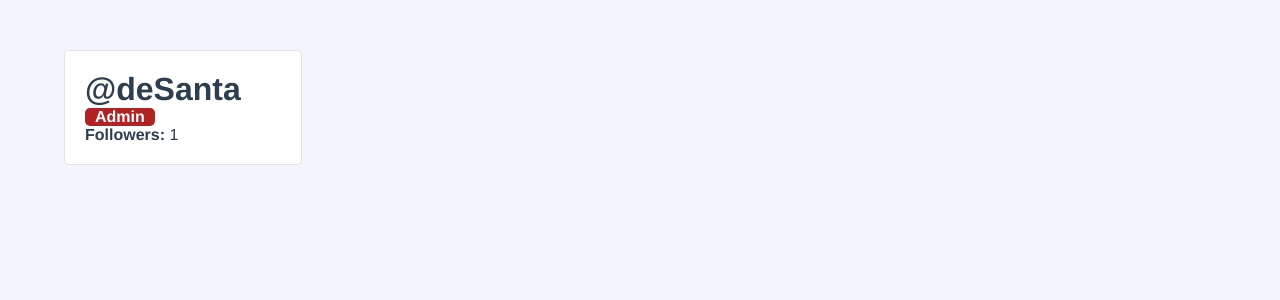
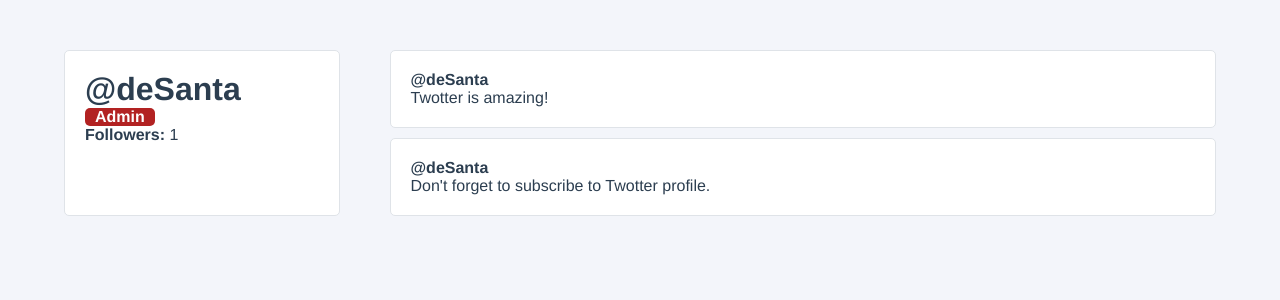
Before and after one commit to WaclawZ/twotter, a Vue app: page / in a window 1280 px wide. Shown: the top 300 px of the page. Built offline with nearby package versions, Linux system fonts and the light colour scheme.

Commit message:
chapter 4

```diff
--- a/package.json
+++ b/package.json
@@ -18,7 +18,8 @@
     "@vue/compiler-sfc": "^3.0.0",
     "babel-eslint": "^10.1.0",
     "eslint": "^6.7.2",
-    "eslint-plugin-vue": "^7.0.0-0"
+    "eslint-plugin-vue": "^7.0.0-0",
+    "sass-loader": "^10.1.0"
   },
   "eslintConfig": {
     "root": true,
--- a/src/App.vue
+++ b/src/App.vue
@@ -24,7 +24,6 @@
         -moz-osx-font-smoothing: grayscale;
         color: #2c3e50;
         min-height: 100vh;
-        min-width: 100vw;
         background-color: #F3F5FA;
     }
 </style>
--- /dev/null
+++ b/src/components/TwootItem.vue
@@ -0,0 +1,53 @@
+<template>
+    <div class="twoot-item" @click="favouriteTwoot(twoot.id)">
+        <div class="twoot">
+            <div class="user">
+                @{{username}}
+            </div>
+            <div class="content">
+                {{twoot.content}}
+            </div>
+        </div>
+    </div>
+</template>
+
+<script>
+    export default {
+        name: "TwootItem",
+        props: {
+            username: {
+                type: String,
+                required: true
+            },
+            twoot: {
+                type: Object,
+                required: true
+            }
+        },
+        methods: {
+            favouriteTwoot(id) {
+                this.$emit('favourite', id)
+            }
+        }
+    }
+</script>
+
+<style>
+    .twoot-item {
+        padding: 20px;
+        background-color: white;
+        border-radius: 5px;
+        border: 1px solid #DFE3E8;
+        box-sizing: border-box;
+        cursor: pointer;
+        transition: all 0.25s ease;
+    }
+
+    .twoot-item:hover {
+        transform: scale(1.1, 1.1);
+    }
+
+    .user {
+        font-weight: bold;
+    }
+</style>
--- a/src/components/UserProfile.vue
+++ b/src/components/UserProfile.vue
@@ -1,20 +1,29 @@
 <template>
     <div class="user-profile">
         <div class="user-panel">
-            <h1 class="username">
-                @{{ user.username }}
-            </h1>
+            <h1 class="username">@{{ user.username }}</h1>
             <div class="admin-badge" v-if="user.isAdmin">Admin</div>
             <div class="follower-count">
                 <strong>Followers: </strong> {{ followers }}
             </div>
         </div>
+        <div class="twoots-wrapper">
+            <TwootItem
+                    v-for="twoot in user.twoots"
+                    :key="twoot.id"
+                    :username="user.username"
+                    :twoot="twoot"
+                    @favourite="toggleFavourite"/>
+        </div>
     </div>
 </template>
 
 <script>
+    import TwootItem from "./TwootItem"
+
     export default {
         name: "UserProfile",
+        components: {TwootItem},
         data() {
             return {
                 inputText: "",
@@ -25,7 +34,11 @@
                     firstName: "Micheal",
                     lastName: "De Santa",
                     email: "michealdesanta@lossantos.com",
-                    isAdmin: true
+                    isAdmin: true,
+                    twoots: [
+                        {id: 0, content: "Twotter is amazing!"},
+                        {id: 1, content: "Don't forget to subscribe to Twotter profile."}
+                    ]
                 }
             }
         },
@@ -44,6 +57,9 @@
         methods: {
             followUser() {
                 this.followers++;
+            },
+            toggleFavourite(id) {
+                console.log(`Twoot #${id}`)
             }
         },
         mounted() {
@@ -56,17 +72,17 @@
     .user-profile {
         display: grid;
         grid-template-columns: 1fr 3fr;
+        grid-gap: 50px;
         padding: 50px 5%;
     }
 
     .user-panel {
         display: flex;
         flex-direction: column;
-        margin-right: 50px;
         padding: 20px;
         background-color: white;
         border-radius: 5px;
-        border: 1px solid #DFE3E8
+        border: 1px solid #DFE3E8;
     }
 
     .admin-badge {
@@ -81,4 +97,10 @@
     h1 {
         margin: 0;
     }
+
+    .twoots-wrapper {
+        display: grid;
+        grid-gap: 10px;
+    }
+
 </style>
```
Also changed, not shown: 1 other file (tests, documents, lock files or other folders).
